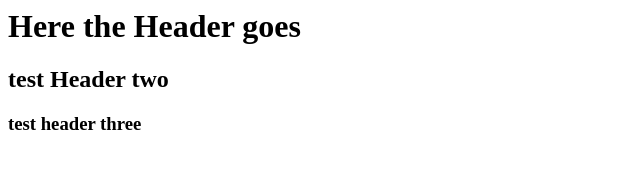
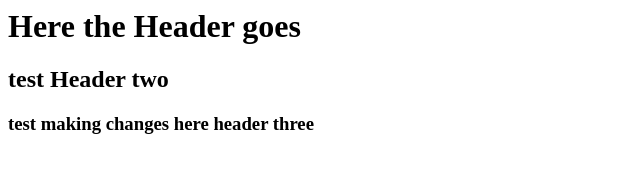
Before and after one commit to krish-san2k/webapp, a plain HTML site: page index.html in a window 1280 px wide. Shown: the whole page, without its empty margins (0-640 px from the left). Drawn offline with Linux system fonts and the light colour scheme.

Commit message:
conflict testing

```diff
--- a/index.html
+++ b/index.html
@@ -1,3 +1,3 @@
 <h1>Here the Header goes<h1>
 <h2>test Header two<h2>
-<h3>test header three<h3>
+<h3>test making changes here header three<h3>
```
